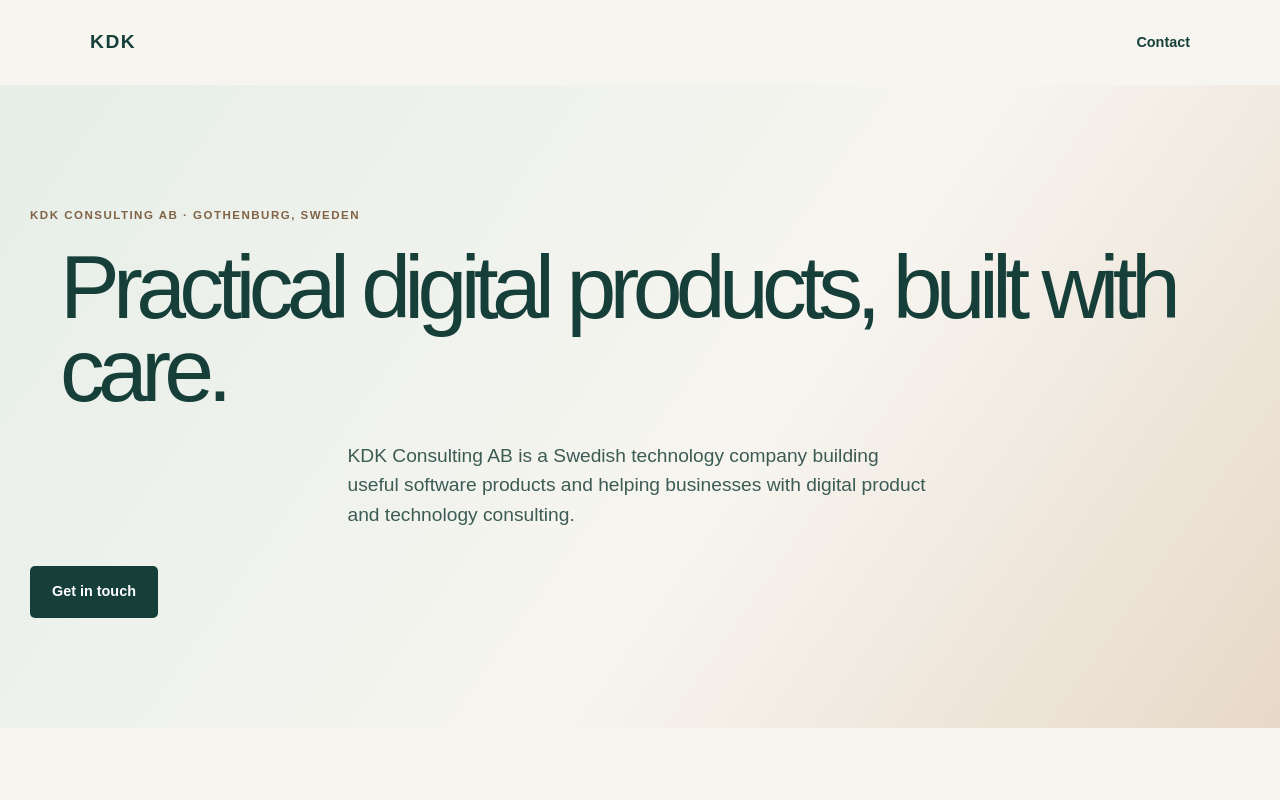
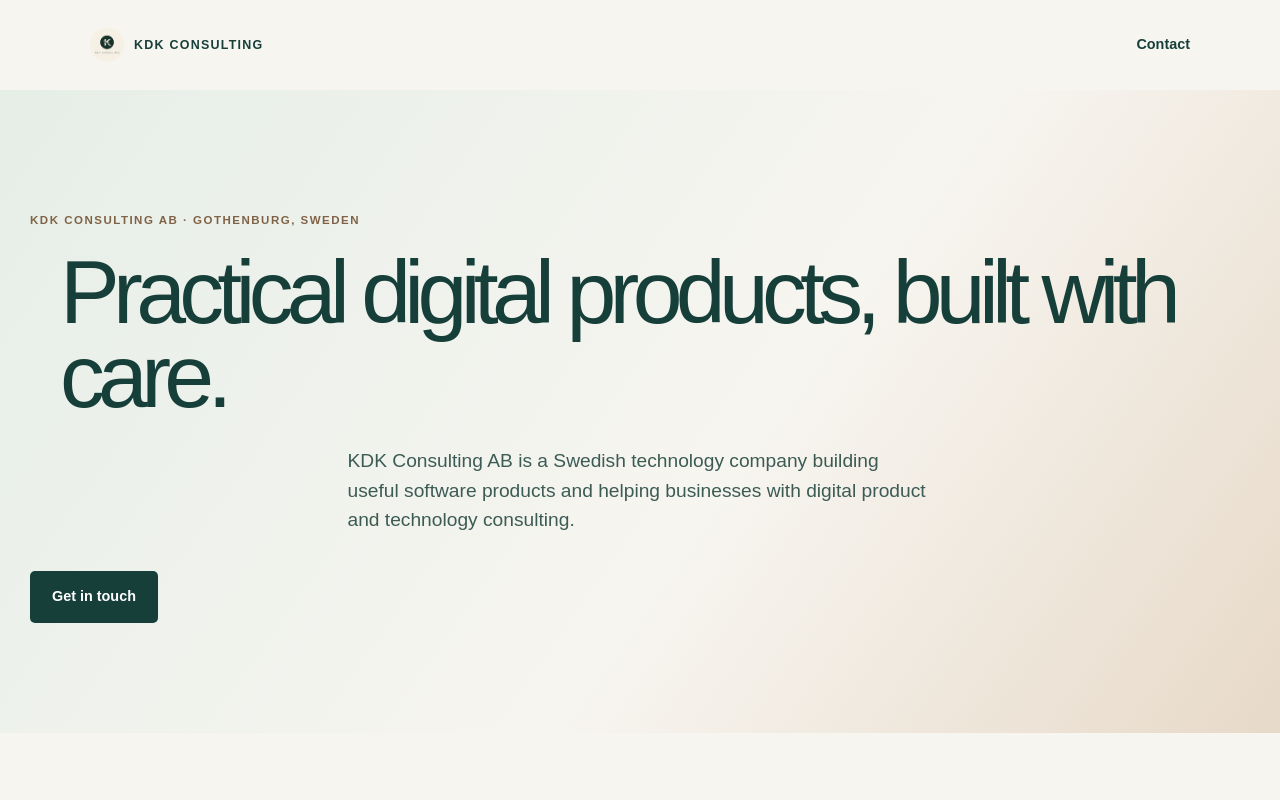
Before and after one commit to kdkconsultingab-byte/kdk-consulting, a Next.js app: page / in a window 1280 px wide. Shown: the top 800 px of the page. Built offline with nearby package versions, Linux system fonts and the light colour scheme.

Commit message:
Add KDK logo to website header

```diff
--- a/app/globals.css
+++ b/app/globals.css
@@ -20,7 +20,8 @@ body {
 
 main { overflow: hidden; }
 .nav { display: flex; justify-content: space-between; align-items: center; max-width: 1160px; padding: 28px 30px; margin: auto; }
-.brand { color: var(--foreground); font-size: 1.2rem; font-weight: 800; letter-spacing: .08em; text-decoration: none; }
+.brand { align-items: center; color: var(--foreground); display: inline-flex; font-size: .78rem; font-weight: 800; gap: 10px; letter-spacing: .1em; text-decoration: none; text-transform: uppercase; }
+.brand img { border-radius: 50%; display: block; height: 34px; object-fit: cover; width: 34px; }
 .nav-link { color: var(--foreground); font-size: .9rem; font-weight: 700; text-decoration: none; }
 .hero { min-height: 610px; padding: 122px 30px 110px; background: linear-gradient(125deg, #e6eee8 0%, #f7f5f0 58%, #e7d9c8 100%); }
 .hero > *, .services, .contact, footer { max-width: 1160px; margin-left: auto; margin-right: auto; }
--- a/app/page.tsx
+++ b/app/page.tsx
@@ -9,7 +9,10 @@ export default function Home() {
   return (
     <main>
       <nav className="nav" aria-label="Main navigation">
-        <a className="brand" href="#top" aria-label="KDK Consulting home">KDK</a>
+        <a className="brand" href="#top" aria-label="KDK Consulting home">
+          <img src="/kdk-logo.png" alt="KDK Consulting" />
+          <span>KDK Consulting</span>
+        </a>
         <a className="nav-link" href="#contact">Contact</a>
       </nav>
 
```
Also changed, not shown: public/kdk-logo.png (added), 2 other files (tests, documents, lock files or other folders).
